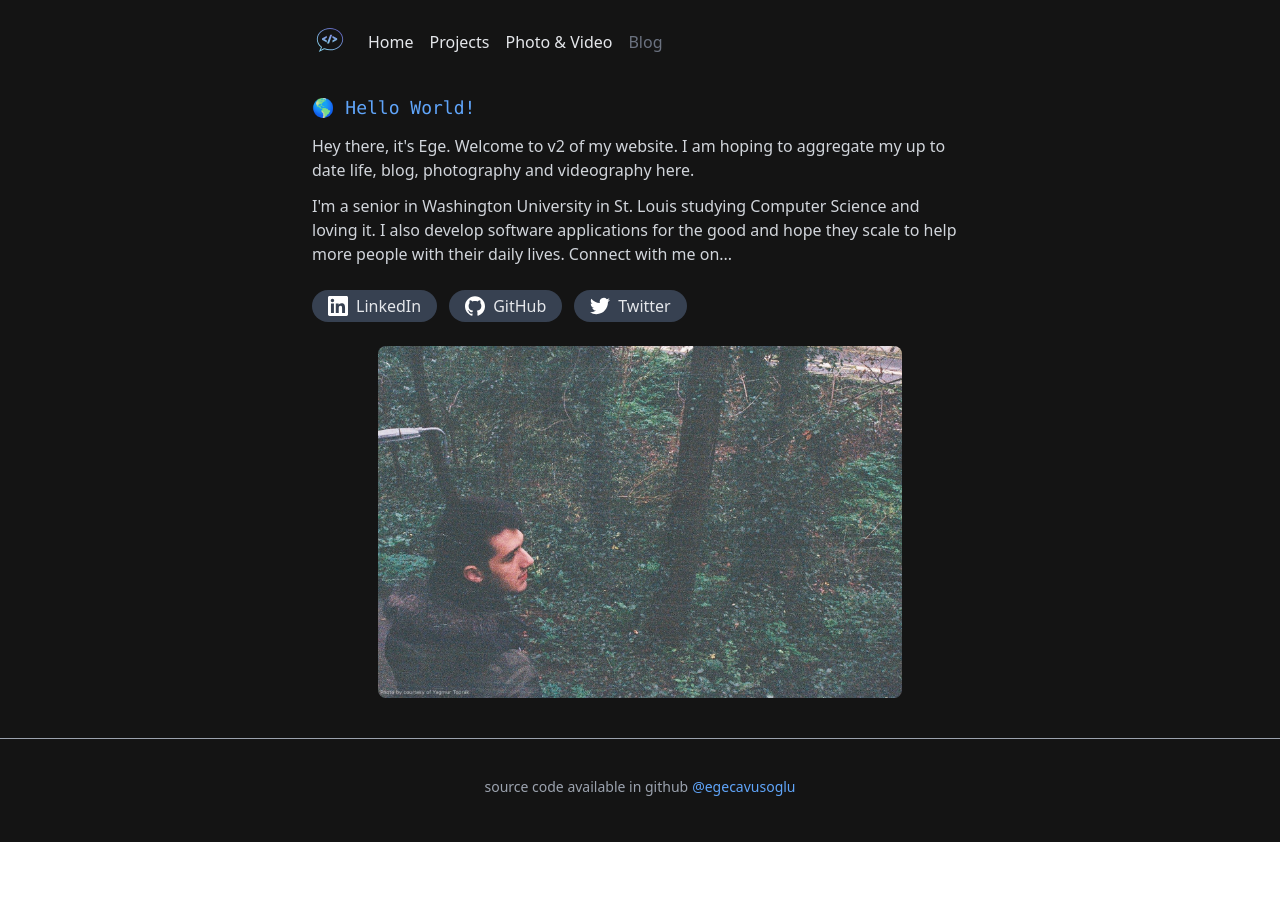
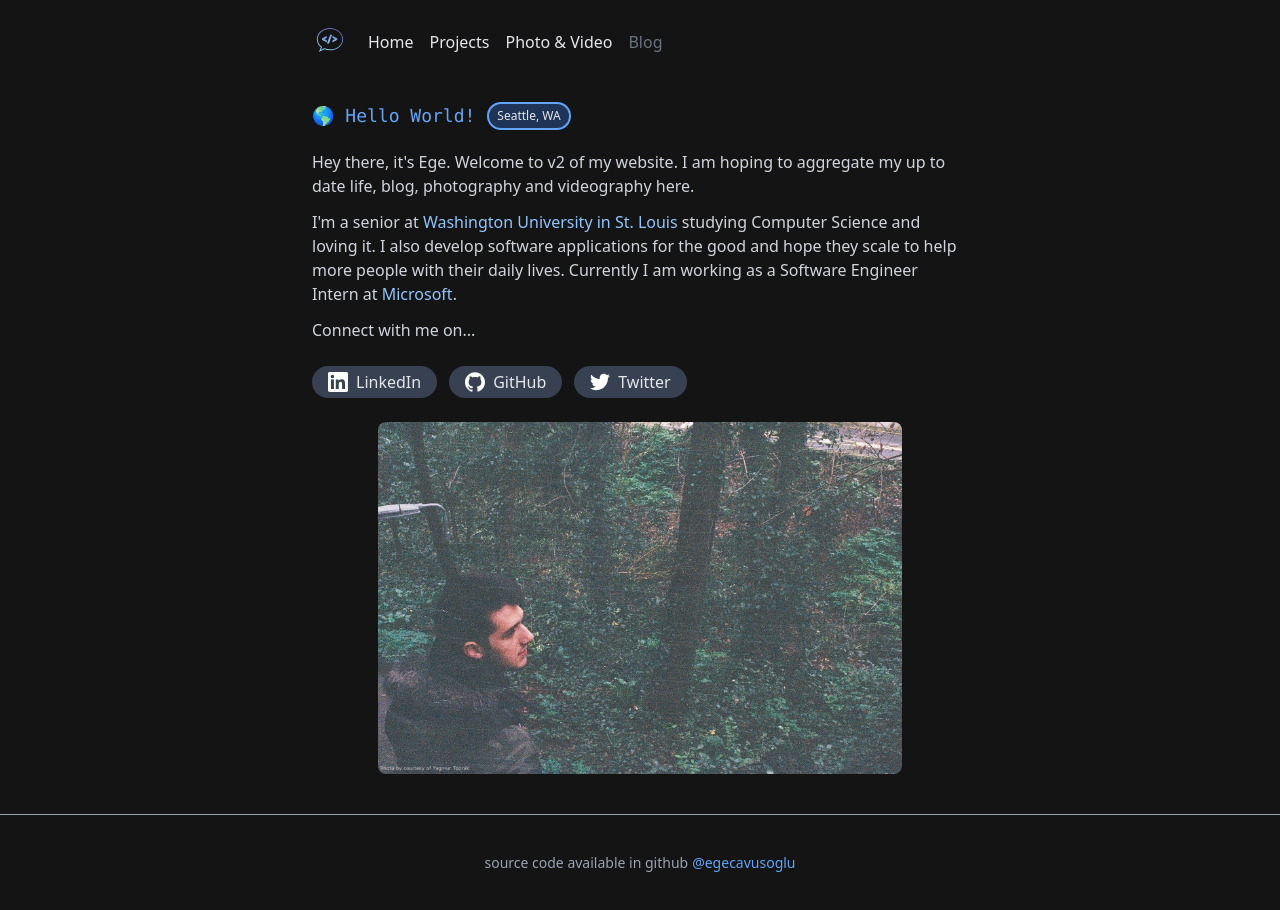
Before and after one commit to ahmetbcakici/home, a Next.js app: page / in a window 1280 px wide. Shown: the top 910 px of the page. Before the commit the page ends 842 px from the top, so only its background shows below. Built offline with nearby package versions, Linux system fonts and the light colour scheme.

Commit message:
Added location and link texts.

```diff
--- /dev/null
+++ b/components/link-text/index.js
@@ -0,0 +1,14 @@
+import React from "react";
+const LinkText = ({ children, href }) => {
+  return (
+    <a
+      href={href}
+      className="text-blue-300"
+      target="_blank"
+      rel="noopener noreferrer"
+    >
+      {children}
+    </a>
+  );
+};
+export default LinkText;
--- a/pages/index.js
+++ b/pages/index.js
@@ -1,9 +1,8 @@
 import Head from "next/head";
 import Navbar from "components/navbar";
-
 import Item from "components/social-item";
-
 import Footer from "components/footer";
+import LinkText from "components/link-text";
 
 const LINKS = [
   {
@@ -34,15 +33,31 @@ export default function Home() {
       <main className="flex flex-col items-center  w-full flex-1  px-3 sm:px-10 lg:px-20 ">
         <Navbar />
         <div className="w-full max-w-2xl py-4 px-2">
-          <code className="text-blue-400 text-lg">🌎 Hello World!</code>
+          <div className="flex flex-row items-center gap-3">
+            <code className="text-blue-400 text-lg">🌎 Hello World!</code>
+            {/* <p className="text-gray-200 text-sm">from</p> */}
+            <div className=" rounded-full py-1 px-2 border-blue-400 bg-blue-500 border-2 my-2  bg-opacity-30 w-min whitespace-nowrap">
+              <p className="text-gray-200 text-xs">Seattle, WA</p>
+            </div>
+          </div>
           <p className="text-gray-300 mt-3">
             Hey there, it's Ege. Welcome to v2 of my website. I am hoping to
             aggregate my up to date life, blog, photography and videography
             here.
             <div className="mb-3" />
-            I'm a senior in Washington University in St. Louis studying Computer
-            Science and loving it. I also develop software applications for the
-            good and hope they scale to help more people with their daily lives.
+            I'm a senior at{" "}
+            <LinkText href="https://wustl.edu/">
+              Washington University in St. Louis
+            </LinkText>{" "}
+            studying Computer Science and loving it. I also develop software
+            applications for the good and hope they scale to help more people
+            with their daily lives. Currently I am working as a Software
+            Engineer Intern at{" "}
+            <LinkText href="https://www.microsoft.com/en-us/">
+              Microsoft
+            </LinkText>
+            .
+            <div className="mb-3" />
             Connect with me on...
           </p>
           <div className="mt-6 flex flex-wrap gap-3">
```
Also changed, not shown: 1 other file (tests, documents, lock files or other folders).
